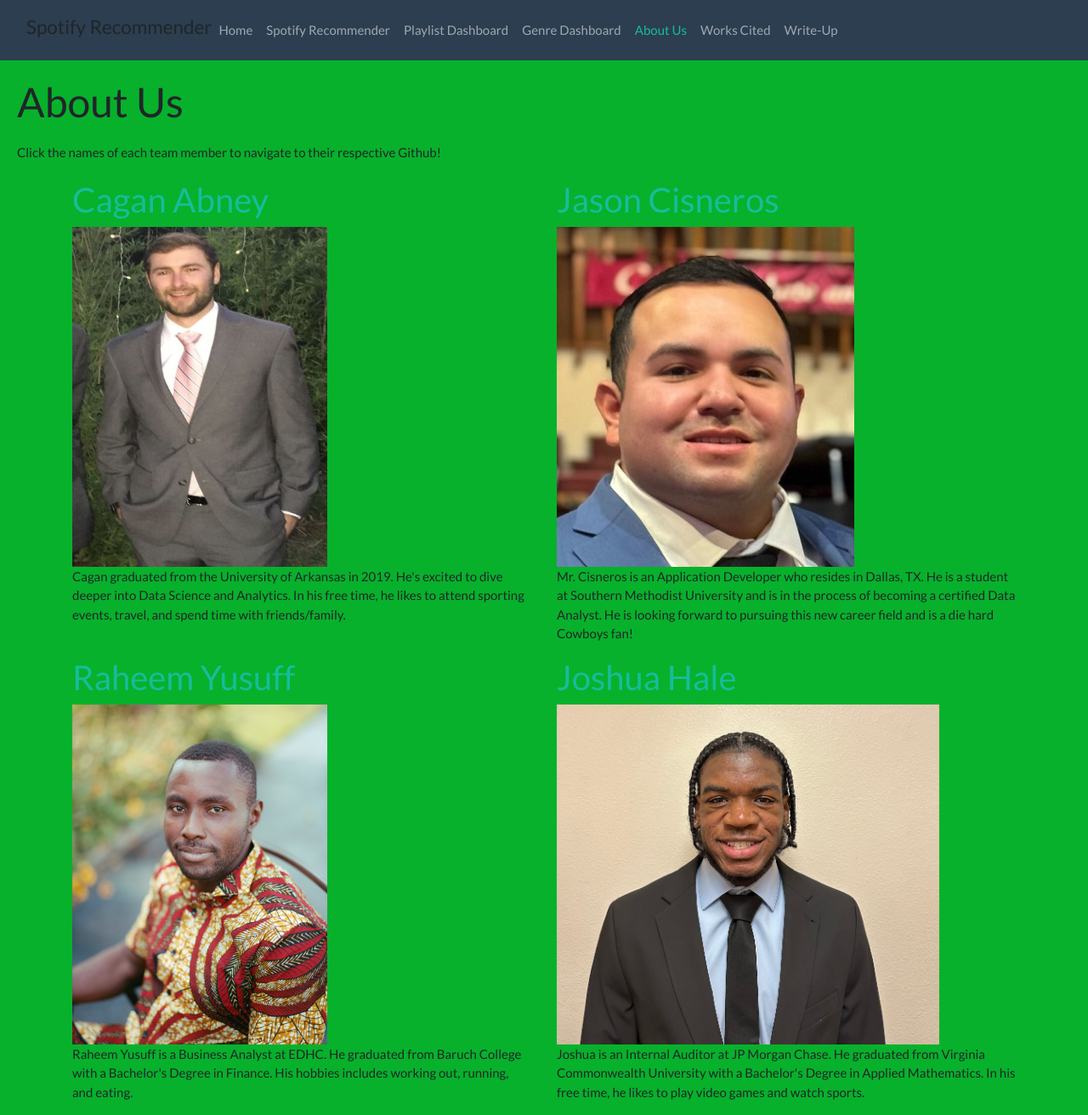
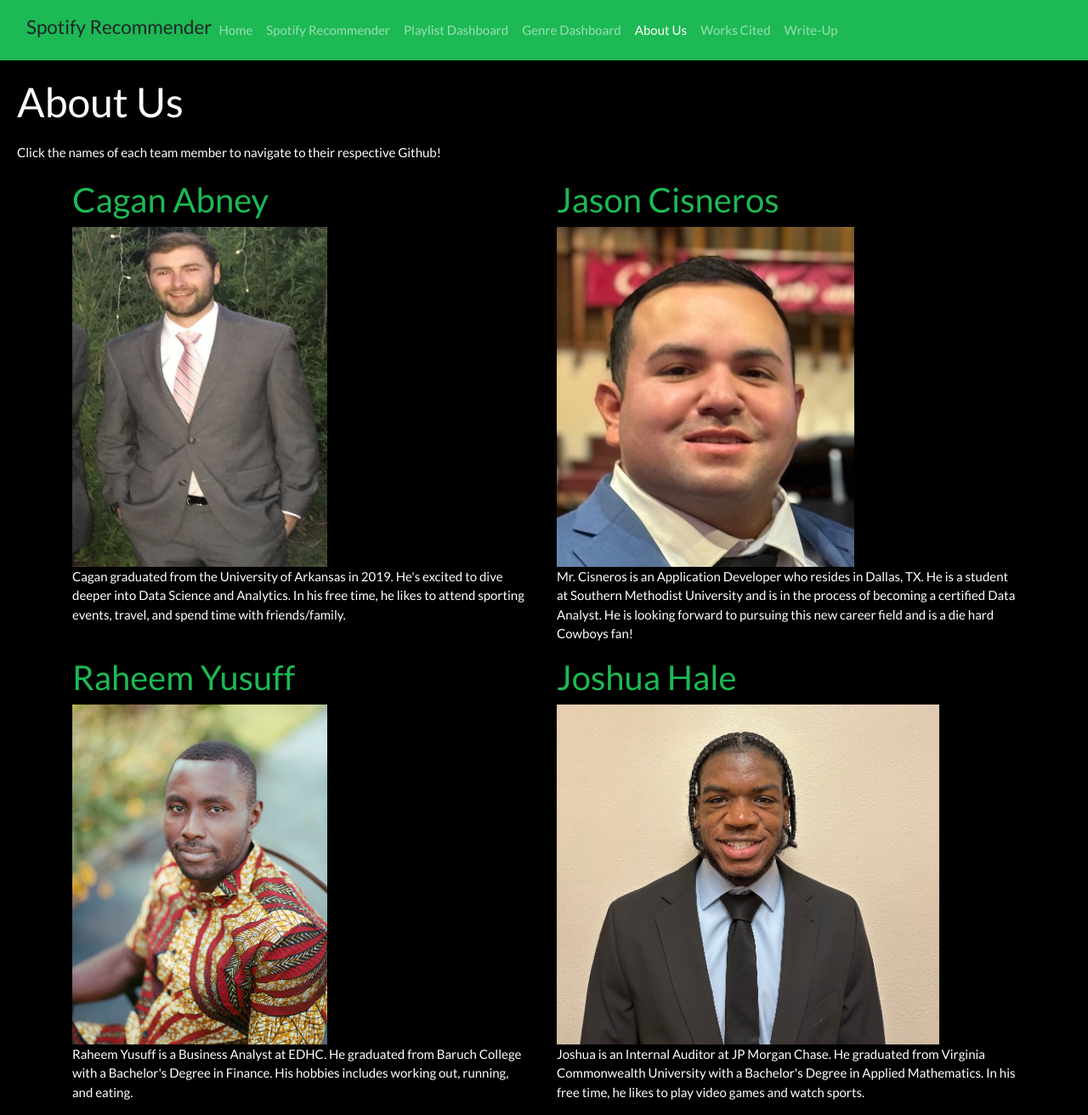
Before and after one commit to Cagan124/SMU-Project-4, a Flask app: page /about_us in a window 1280 px wide. Shown: the whole page at 85% size. Run offline with Flask 3, Linux system fonts and the light colour scheme; some libraries are stand-ins or nearby versions.

Commit message:
HTML updates

```diff
--- a/app/static/css/style.css
+++ b/app/static/css/style.css
@@ -1,5 +1,5 @@
-body {
-    background-color: #07b12c;
+body{
+
   }
 
 .tableauPlaceholder{
@@ -7,7 +7,7 @@ body {
 }
 
 h1 {
-  background-color: #07b12c;
+  /*background-color: #07b12c;*/
 }
 
 .navbar-expand-lg bg-primary{
--- a/app/templates/about_us.html
+++ b/app/templates/about_us.html
@@ -13,8 +13,8 @@
       }
     </style>
 </head>
-<body>
-  <nav class="navbar navbar-expand-lg bg-primary" data-bs-theme="dark">
+<body style="background-color:#000000">
+  <nav class="navbar navbar-expand-lg" style="background-color:#1DB954" data-bs-theme="dark">
     <div class="container-fluid">
       <h4>Spotify Recommender</h4>
       <button class="navbar-toggler" type="button" data-bs-toggle="collapse" data-bs-target="#navbarColor01" aria-controls="navbarColor01" aria-expanded="false" aria-label="Toggle navigation">
@@ -49,10 +49,10 @@
       </div>
     </div>
   </nav>
-    </nav>
 
-    <h1 class="left-align">About Us</h1>
-    <p class="left-align">Click the names of each team member to navigate to their respective Github!</p>
+
+    <h1 class="left-align text-white">About Us</h1>
+    <p class="left-align text-white">Click the names of each team member to navigate to their respective Github!</p>
 
     <div class=" container">
     <style>
@@ -63,13 +63,13 @@
     </style>
 
 <div class="row">
-  <div class="col-md-6">
-    <h2><a href="https://github.com/Cagan124">Cagan Abney</a></h2>
+  <div class="col-md-6 text-white">
+    <h2><a href="https://github.com/Cagan124" style="color:#1DB954">Cagan Abney</a></h2>
     <img src="static/image/John_Abney.png" alt="Team Member 1" class="img-fluid" style="width:300px;height:400px;" >
     <p>Cagan graduated from the University of Arkansas in 2019. He's excited to dive deeper into Data Science and Analytics. In his free time, he likes to attend sporting events, travel, and spend time with friends/family.</p>
   </div>
-  <div class="col-md-6">
-    <h2><a href="https://github.com/cisnerosjp">Jason Cisneros</a></h2>
+  <div class="col-md-6 text-white">
+    <h2><a href="https://github.com/cisnerosjp" style="color:#1DB954">Jason Cisneros</a></h2>
     <img src="static/image/Jason_Cisneros.jpg" alt="Team Member 2" class="img-fluid" style="width: 350px;height:400px;">
     <p>Mr. Cisneros is an Application Developer who resides in Dallas, TX. He
       is a student at Southern Methodist University and is in the process of
@@ -79,13 +79,13 @@
 </div>
 
 <div class="row">
-  <div class="col-md-6">
-    <h2><a href="https://github.com/YusanBolt91">Raheem Yusuff</a></h2>
+  <div class="col-md-6 text-white">
+    <h2><a href="https://github.com/YusanBolt91" style="color:#1DB954">Raheem Yusuff</a></h2>
     <img align="middle" src="static/image/Raheem_Yusuff.jpg" alt="Team Member 3" class="img-fluid" style="width:300px;height:400px;">
     <p>Raheem Yusuff is a Business Analyst at EDHC. He graduated from Baruch College with a Bachelor's Degree in Finance. His hobbies includes working out, running, and eating. </p>
   </div>
-  <div class="col-md-6">
-    <h2><a href="https://github.com/halej2">Joshua Hale</a></h2>
+  <div class="col-md-6 text-white">
+    <h2><a href="https://github.com/halej2" style="color:#1DB954">Joshua Hale</a></h2>
     <img align="middle" src="static/image/Joshua_Hale.jpg" alt="Team Member 4" class="img-fluid" style="width:450px;height:400px;">
     <p>Joshua is an Internal Auditor at JP Morgan Chase. He graduated from Virginia Commonwealth University with a Bachelor's Degree in Applied Mathematics. In his free time, he likes to play video games and watch sports.</p>
   </div>
--- a/app/templates/spotify_recommender.html
+++ b/app/templates/spotify_recommender.html
@@ -26,9 +26,9 @@
   </style>
 </head>
 
-<body>
+<body style="background-color:#000000">
   <!-- Navigation bar -->
-  <nav class="navbar navbar-expand-lg bg-primary" data-bs-theme="dark">
+  <nav class="navbar navbar-expand-lg" style="background-color:#1DB954" data-bs-theme="dark">
     <div class="container-fluid">
       <h4>Spotify Recommender</h4>
       <button class="navbar-toggler" type="button" data-bs-toggle="collapse" data-bs-target="#navbarColor01"
--- a/app/templates/write_up.html
+++ b/app/templates/write_up.html
@@ -11,7 +11,7 @@
 
 
 <body>
-    <nav class="navbar navbar-expand-lg bg-primary" data-bs-theme="dark">
+    <nav class="navbar navbar-expand-lg" style="background-color:#1DB954" data-bs-theme="dark">
         <div class="container-fluid">
           <h4>Spotify Recommender</h4>
           <button class="navbar-toggler" type="button" data-bs-toggle="collapse" data-bs-target="#navbarColor01" aria-controls="navbarColor01" aria-expanded="false" aria-label="Toggle navigation">
```
Also changed, not shown: app/templates/index.html (+5 -5 lines), app/templates/tableau01.html (+3 -3 lines), app/templates/tableau02.html (+3 -3 lines), app/templates/works_cited.html (+11 -16 lines), 1 other file.
